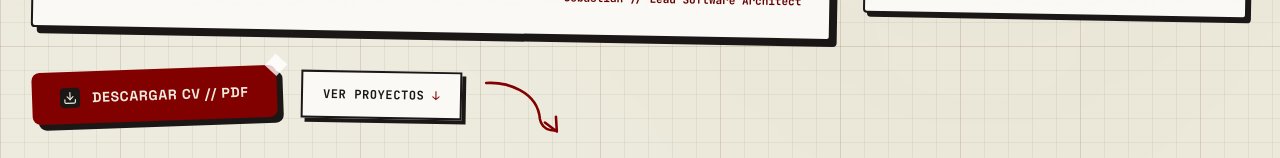
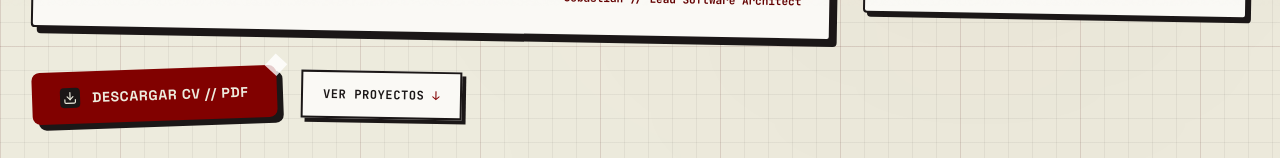
Before and after one commit to juansem08/Portafolio_1, a Next.js app: page / in a window 1280 px wide. Shown: the part 794-952 px from the top of the page. Built offline with nearby package versions, Linux system fonts and the light colour scheme.

Commit message:
style: quitar flecha decorativa junto al botón Ver proyectos

```diff
--- a/components/Hero.tsx
+++ b/components/Hero.tsx
@@ -1,7 +1,7 @@
 "use client";
 
 import { Download, Terminal, ShieldCheck, Layers, Sparkles, Cpu } from "lucide-react";
-import { Tape, BadgeClip, Pushpin, DoodleArrow, MarkerScratch, Barcode } from "./ScrapbookAssets";
+import { Tape, BadgeClip, Pushpin, MarkerScratch, Barcode } from "./ScrapbookAssets";
 import { useApp } from "@/context/AppContext";
 
 export default function Hero() {
@@ -158,7 +158,7 @@ export default function Hero() {
                 <div className="absolute -top-2 -right-2 w-4 h-4 bg-white/80 rotate-45 pointer-events-none" />
               </a>
 
-              {/* "Ver proyectos ->" with Hand-drawn SVG doodle arrow in Cherry Red */}
+              {/* "Ver proyectos" button */}
               <div className="flex items-center gap-3 relative">
                 <a
                   href="#projects"
@@ -167,11 +167,6 @@ export default function Hero() {
                   <span>{t("hero.viewProjects")}</span>
                   <span className="text-[#810100] dark:text-[#ff4444] font-bold">&darr;</span>
                 </a>
-
-                {/* Doodle arrow pointing down */}
-                <div className="hidden sm:block -mb-6 pointer-events-none">
-                  <DoodleArrow color="#810100" className="rotate-12" />
-                </div>
               </div>
             </div>
           </div>
```
